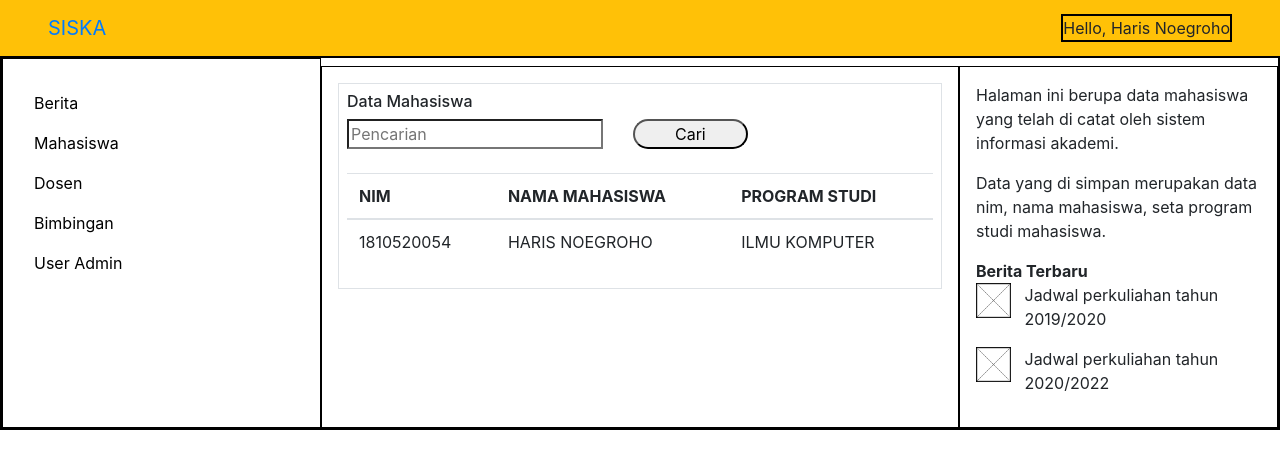
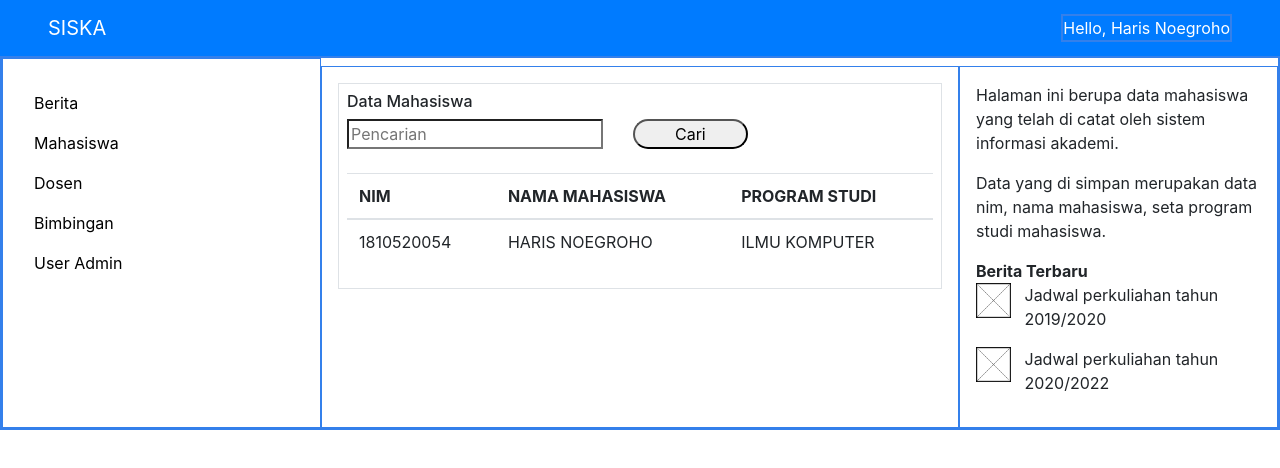
Before and after one commit to HarisNoegroho12/UTS_Haris_1810520054, a plain HTML site: page index.html in a window 1280 px wide. Drawn offline with Linux system fonts and the light colour scheme.

Commit message:
pembaruan warna

```diff
--- a/index.html
+++ b/index.html
@@ -7,15 +7,15 @@
 	</head>
 	<body>
 		<header>
-			<nav class="navbar bg-warning pl-5 pr-5">
-				<a class="navbar-brand text-black">SISKA</a>
+			<nav class="navbar bg-primary pl-5 pr-5">
+				<a class="navbar-brand text-white">SISKA</a>
 				<style>
 					div {
-						border: 1px solid black;
+						border: 1px solid #3480eb;
 					}
 				</style>
 				<div class="nav-justified">
-					<div class="nav-item text-black">Hello, Haris Noegroho</div>
+					<div class="nav-item text-white">Hello, Haris Noegroho</div>
 				</div>
 			</nav>
 
```
